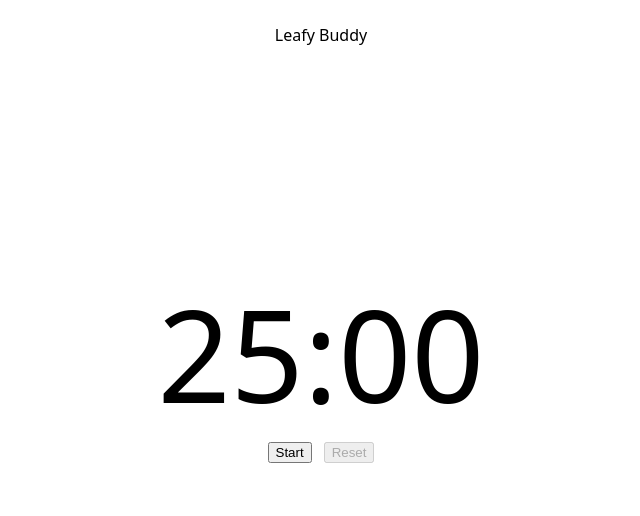
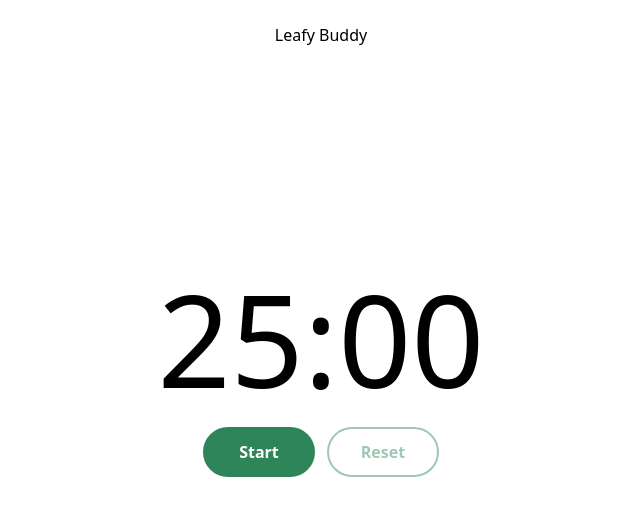
Before and after one commit to holdenprine/Leafy-Buddy-Work-Timer, a React (Vite) app in the folder packages/web/: page / in a window 1280 px wide. Shown: the top 516 px of the page, without its empty margins (319-959 px from the left). Built offline with nearby package versions, Linux system fonts and the light colour scheme.

Commit message:
centered timer, no other issues atm

```diff
--- a/packages/web/src/Timer.tsx
+++ b/packages/web/src/Timer.tsx
@@ -14,16 +14,26 @@ export function Timer() {
 
       <div className="timer-controls">
         {timer.status === 'running' ? (
-          <button type="button" onClick={timer.pause}>
+          <button type="button" className="button button-primary" onClick={timer.pause}>
             Pause
           </button>
         ) : (
-          <button type="button" onClick={timer.start} disabled={timer.status === 'finished'}>
+          <button
+            type="button"
+            className="button button-primary"
+            onClick={timer.start}
+            disabled={timer.status === 'finished'}
+          >
             {timer.status === 'paused' ? 'Resume' : 'Start'}
           </button>
         )}
 
-        <button type="button" onClick={timer.reset} disabled={timer.status === 'idle'}>
+        <button
+          type="button"
+          className="button button-secondary"
+          onClick={timer.reset}
+          disabled={timer.status === 'idle'}
+        >
           Reset
         </button>
       </div>
--- a/packages/web/src/index.css
+++ b/packages/web/src/index.css
@@ -1,3 +1,12 @@
+:root {
+  --color-leaf: #2f855a;
+  --color-leaf-hover: #276749;
+  --color-leaf-pressed: #22543d;
+  --color-leaf-tint: #f0fff4;
+  --color-on-leaf: #ffffff;
+  --radius-pill: 999px;
+}
+
 *,
 *::before,
 *::after {
@@ -8,3 +17,56 @@ body {
   margin: 0;
   font-family: system-ui, sans-serif;
 }
+
+.button {
+  min-width: 7rem;
+  padding: 0.75rem 1.5rem;
+  border: 2px solid var(--color-leaf);
+  border-radius: var(--radius-pill);
+  font: inherit;
+  font-weight: 600;
+  cursor: pointer;
+  transition:
+    background-color 150ms ease,
+    border-color 150ms ease,
+    color 150ms ease,
+    transform 100ms ease;
+}
+
+.button:active:not(:disabled) {
+  transform: scale(0.97);
+}
+
+.button:focus-visible {
+  outline: 3px solid var(--color-leaf);
+  outline-offset: 3px;
+}
+
+.button:disabled {
+  opacity: 0.45;
+  cursor: not-allowed;
+}
+
+.button-primary {
+  background-color: var(--color-leaf);
+  color: var(--color-on-leaf);
+}
+
+.button-primary:hover:not(:disabled) {
+  background-color: var(--color-leaf-hover);
+  border-color: var(--color-leaf-hover);
+}
+
+.button-primary:active:not(:disabled) {
+  background-color: var(--color-leaf-pressed);
+  border-color: var(--color-leaf-pressed);
+}
+
+.button-secondary {
+  background-color: transparent;
+  color: var(--color-leaf);
+}
+
+.button-secondary:hover:not(:disabled) {
+  background-color: var(--color-leaf-tint);
+}
```
